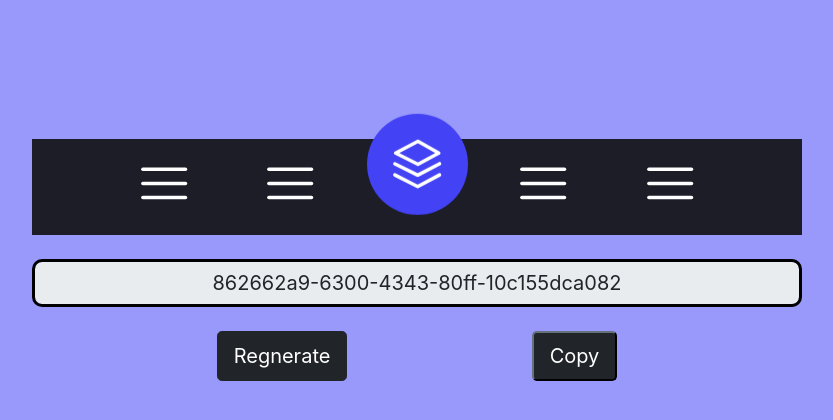
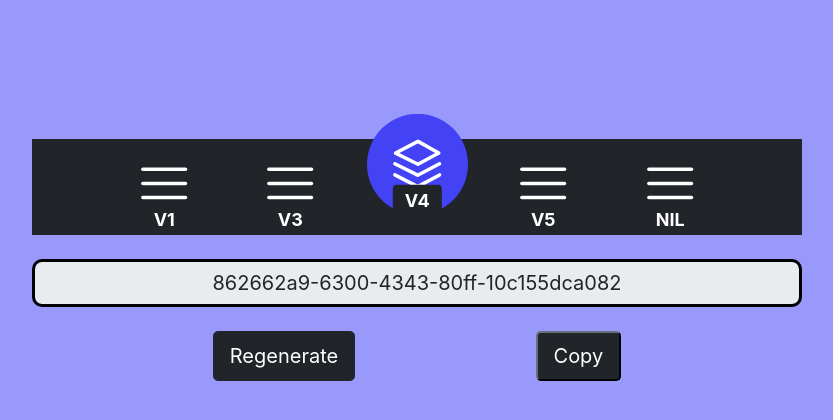
Before and after one commit to debojyotichatterjee9/uuid-generator, a React (Create React App) app: page / in a window 1280 px wide. Shown: the top 420 px of the page, without its empty margins (223-1056 px from the left). Built offline with nearby package versions, Linux system fonts and the light colour scheme.

Commit message:
minor css changes

```diff
--- a/src/App.js
+++ b/src/App.js
@@ -75,20 +75,25 @@ function App() {
         <div className="d-flex justify-content-evenly">
           <TextBox
             val={name}
+            label="Name"
             readonly={false}
             onChange={nameChangeHandler} />
           <TextBox
             val={nameSpace}
+            label="Namespace"
             readonly={false}
             onChange={nameSpaceChangeHandler} />
         </div>
         :
         null
       }
-      <TextBox val={inputState} readonly={"readonly"} />
+      <TextBox
+      val={inputState}
+      // label="UUID"
+      readonly={"readonly"} />
       <div className="d-flex justify-content-evenly mt-4">
         <ActionButton
-          name="Regnerate"
+          name="Regenerate"
           bsClasses="btn-lg btn btn-dark"
           onClick={uuidGenerateHandler} />
         <ActionButton
--- a/src/components/ActionButton/ActionButton.js
+++ b/src/components/ActionButton/ActionButton.js
@@ -1,15 +1,40 @@
-import React from "react";
+import React, {useState, useEffect} from "react";
 import classes from "./ActionButton.module.css"
 
 const ActionButton = props => {
+    const [classValues, setClassValues] = useState(props.bsClasses);
+    const [buttonText, setButtonText] = useState(props.name ? props.name : "New Button")
     const buttonClickHandler = () => {
         props.onClick()
+        setClassValues("btn-lg btn-success");
+        setButtonText(prevState => {
+            if(prevState === "Regenerate") {
+                return("Regenerated!")
+            }
+            else if(prevState === "Copy") {
+                return("Copied!")
+            }
+            else {
+                return(prevState)
+            }
+        })
     }
+    useEffect(() => {
+        const timer = setTimeout(() => {
+            setClassValues(props.bsClasses);
+            setButtonText(props.name);
+        }, 500);
+
+        return () => {
+            clearTimeout(timer)
+        }
+    }, [classValues]);
     return(
         <React.Fragment>
         <button
-        className={props.bsClasses}
-        onClick={buttonClickHandler}>{props.name ? props.name : "New Button"}</button>
+        className={classValues}
+        onClick={buttonClickHandler}
+        disabled={false}>{buttonText}</button>
         </React.Fragment>
     );
 }
--- a/src/components/Menu/Menu.css
+++ b/src/components/Menu/Menu.css
@@ -1,7 +1,7 @@
 html {
 
     box-sizing: border-box;
-    --bgColorMenu : #1d1d27;
+    --bgColorMenu : #212529;
     --duration: .7s;
 
 }
@@ -141,6 +141,8 @@ button > * {
 }
 
 
+
+
 @media screen and (max-width: 50em) {
     .menu{
         font-size: .8em;
--- a/src/components/Menu/Menu.js
+++ b/src/components/Menu/Menu.js
@@ -49,11 +49,14 @@ const Menu = props => {
                     className={activeFlag.one ? "menu__item active" : "menu__item"}
                     style={{ "--bgColorItem": "#ff8c00" }}
                     onClick={(e) => menuClickHandler(e)}>
+                        <div className="d-flex flex-column">
                     <svg className="icon" viewBox="0 0 24 24">
                         <path d="M3.8,6.6h16.4" />
                         <path d="M20.2,12.1H3.8" />
                         <path d="M3.8,17.5h16.4" />
                     </svg>
+                    <span className="badge bg-dark position-absolute bottom-0 start-50 translate-middle-x" style={{}}>V1</span>
+                    </div>
                 </button>
 
                 <button
@@ -67,25 +70,31 @@ const Menu = props => {
         C3.4,19.3,3,19,3,18.5v-5.6c0-0.1,0-0.2,0.1-0.3L6,5.3C6.1,5,6.4,4.8,6.7,4.8z"/>
                         <path d="M3.4,12.9H8l1.6,2.8h4.9l1.5-2.8h4.6" />
                     </svg> */}
+                    <div className="d-flex flex-column">
                         <svg className="icon" viewBox="0 0 24 24">
                             <path d="M3.8,6.6h16.4" />
                             <path d="M20.2,12.1H3.8" />
                             <path d="M3.8,17.5h16.4" />
                         </svg>
+                        <span className="badge bg-dark position-absolute bottom-0 start-50 translate-middle-x" style={{}}>V3</span>
+                    </div>
                 </button>
-
                 <button
                     id="four"
                     ref={menuItemRef}
                     className={activeFlag.four ? "menu__item active" : "menu__item"}
                     style={{ "--bgColorItem": "#4343f5" }}
                     onClick={(e) => menuClickHandler(e)}>
+                    <div className="d-flex flex-column">
                         <svg className="icon" viewBox="0 0 24 24">
                             <path d="M3.4,11.9l8.8,4.4l8.4-4.4" />
                             <path d="M3.4,16.2l8.8,4.5l8.4-4.5" />
                             <path d="M3.7,7.8l8.6-4.5l8,4.5l-8,4.3L3.7,7.8z" />
                         </svg>
+                        <span className="badge bg-dark position-absolute bottom-0 start-50 translate-middle-x" style={{}}>V4</span>
+                    </div>
                 </button>
+
 
                 <button
                     id="five"
@@ -99,11 +108,14 @@ const Menu = props => {
                         <path d="M4.2,9.3h15.6" />
                         <path d="M9.1,9.5v10.3" />
                     </svg> */}
+                    <div className="d-flex flex-column">
                     <svg className="icon" viewBox="0 0 24 24">
                         <path d="M3.8,6.6h16.4" />
                         <path d="M20.2,12.1H3.8" />
                         <path d="M3.8,17.5h16.4" />
                     </svg>
+                    <span className="badge bg-dark position-absolute bottom-0 start-50 translate-middle-x" style={{}}>V5</span>
+                    </div>
                 </button>
 
                 <button
@@ -117,11 +129,14 @@ const Menu = props => {
                         <path d="M5.5,20l9.9-9.9l4.7,4.7" />
                         <path d="M10.4,8.8c0,0.9-0.7,1.6-1.6,1.6c-0.9,0-1.6-0.7-1.6-1.6C7.3,8,8,7.3,8.9,7.3C9.7,7.3,10.4,8,10.4,8.8z" />
                     </svg> */}
+                    <div className="d-flex flex-column">
                     <svg className="icon" viewBox="0 0 24 24">
                         <path d="M3.8,6.6h16.4" />
                         <path d="M20.2,12.1H3.8" />
                         <path d="M3.8,17.5h16.4" />
                     </svg>
+                    <span className="badge bg-dark position-absolute bottom-0 start-50 translate-middle-x" style={{}}>NIL</span>
+                    </div>
                 </button>
 
                 {/* <div ref={menuBorderRef} className="menu__border" style={{ "transform": `translate3d(${menuBorderLefVal}px, 0px, 0px)` }}></div> */}
--- a/src/components/TextBox/TextBox.js
+++ b/src/components/TextBox/TextBox.js
@@ -9,6 +9,7 @@ const TextBox = props => {
     }
     return(
         <div className="mt-4">
+            {props.label && <label>{props.label}</label>}
             <input
             type="text"
             className={`${classes.textbox} form-control`}
```
Lines whose indentation alone changed are shown as unchanged.
